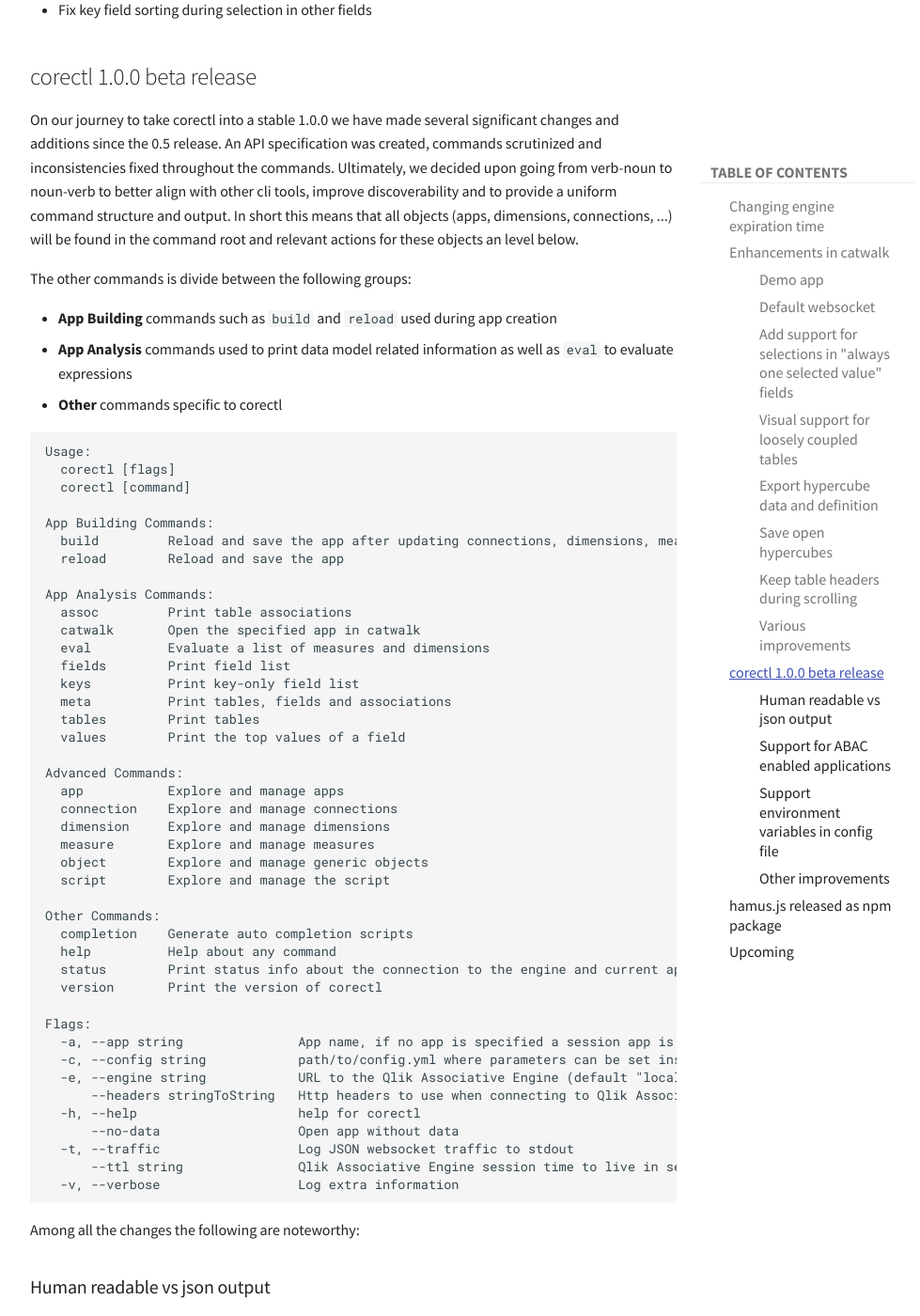
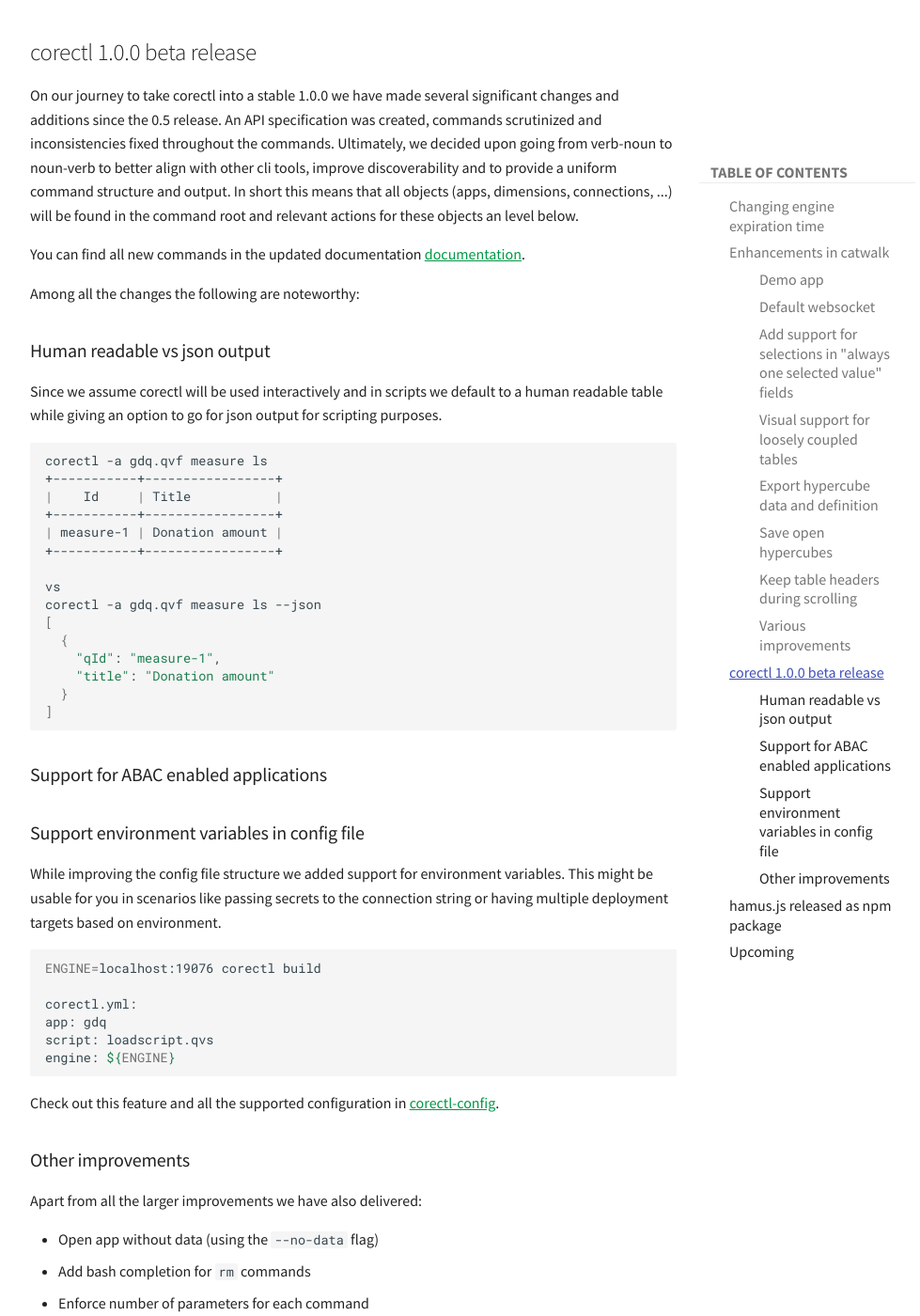
Before and after one commit to qlik-oss/core-website, an MkDocs documentation site: the page built from docs/updates/2019-04.md, in a window 1280 px wide and 1400 px high, scrolled down 4274 px. Shown: the whole window at 94% size, without its empty margins (264-1243 px from the left). Built offline with MkDocs 1.6.1 and Material for MkDocs 9.7.7, drawn with Linux system fonts in a browser that asks for light colours; comment, search, counter and statistics services are not loaded; some of the changed text lies outside the part shown.

Commit message:
Changed @hrigner comments. Removed corectl help output

````diff
--- a/docs/updates/2019-04.md
+++ b/docs/updates/2019-04.md
@@ -10,15 +10,14 @@
 ### Demo app
 
 Looking at the visitor statistics we could see that a lot of people opened and left catwalk without opening a Qlik
-application. One possible explanation to this behavior is that these visitors are curious about the tool but lacking
-a running engine or a configured Qlik Sense Enterprise prevented them from further exploring. To mitigate this we have
-added a
+application. One possible explanation to this behavior is that these visitors are curious about the tool, but lacking
+a running engine or a configured Qlik Sense Enterprise prevented them from further exploring. To mitigate this, a
 [demo app](https://catwalk.core.qlik.com/?engine_url=wss://apps.core.qlik.com/app/doc/01775889-c700-413f-9b0e-6ba1837c52b0/)
-which can be used as an introduction to the tool and is automatically loaded if no engine URL is specified.
+is automatically loaded and can be used as an introduction to the tool.
 
 ### Default websocket
 
-If you are mainly working with one engine instance, using the new default socket connection feature might be of use.
+If you are mainly working with one engine instance, the new default socket connection feature might be of use.
 By clicking on the star, top right in catwalk, the current websocket will be stored in the browser's local storage and
 used in future catwalk sessions.
 
@@ -53,10 +52,9 @@
 
 ### Keep table headers during scrolling
 
-Previously, when you navigate in large applications, the table headers were lost which could cause the user to lose
-track of which table the field belonged to. With the latest changes we will keep the table names on top as long as there
-are more fields in the table. This is especially good if you have a complex application with a lot of associations. In
-these it isn't uncommon to have tables with large gaps between the fields, making it easy to miss the bottom ones.
+To avoid losing track of table headers when scrolling large apps, the table names are now kept on top. When the table
+name disappear, there is no more fields in the table. When having complex applications with a lot of associations, it's
+common to have large gaps between the fields and it might be easy to miss the fields in the bottom.
 
 ![screenshot](../images/catwalk-scrolling-headers.gif)
 
@@ -77,56 +75,8 @@
 discoverability and to provide a uniform command structure and output. In short this means that all objects (apps,
 dimensions, connections, ...) will be found in the command root and relevant actions for these objects an level below.
 
-The other commands is divide between the following groups:
-
-* **App Building** commands such as `build` and `reload` used during app creation
-* **App Analysis** commands used to print data model related information as well as `eval` to evaluate expressions
-* **Other** commands specific to corectl
-
-```txt
-Usage:
-  corectl [flags]
-  corectl [command]
-
-App Building Commands:
-  build         Reload and save the app after updating connections, dimensions, measures, objects and the script
-  reload        Reload and save the app
-
-App Analysis Commands:
-  assoc         Print table associations
-  catwalk       Open the specified app in catwalk
-  eval          Evaluate a list of measures and dimensions
-  fields        Print field list
-  keys          Print key-only field list
-  meta          Print tables, fields and associations
-  tables        Print tables
-  values        Print the top values of a field
-
-Advanced Commands:
-  app           Explore and manage apps
-  connection    Explore and manage connections
-  dimension     Explore and manage dimensions
-  measure       Explore and manage measures
-  object        Explore and manage generic objects
-  script        Explore and manage the script
-
-Other Commands:
-  completion    Generate auto completion scripts
-  help          Help about any command
-  status        Print status info about the connection to the engine and current app
-  version       Print the version of corectl
-
-Flags:
-  -a, --app string               App name, if no app is specified a session app is used instead
-  -c, --config string            path/to/config.yml where parameters can be set instead of on the command line
-  -e, --engine string            URL to the Qlik Associative Engine (default "localhost:9076")
-      --headers stringToString   Http headers to use when connecting to Qlik Associative Engine (default [])
-  -h, --help                     help for corectl
-      --no-data                  Open app without data
-  -t, --traffic                  Log JSON websocket traffic to stdout
-      --ttl string               Qlik Associative Engine session time to live in seconds (default "30")
-  -v, --verbose                  Log extra information
-```
+You can find all new commands in the updated documentation
+[documentation](https://github.com/qlik-oss/corectl/blob/master/docs/corectl.md).
 
 Among all the changes the following are noteworthy:
 
````
Also changed, not shown: other parts of docs/updates/2019-04.md (+1 -1 lines).
